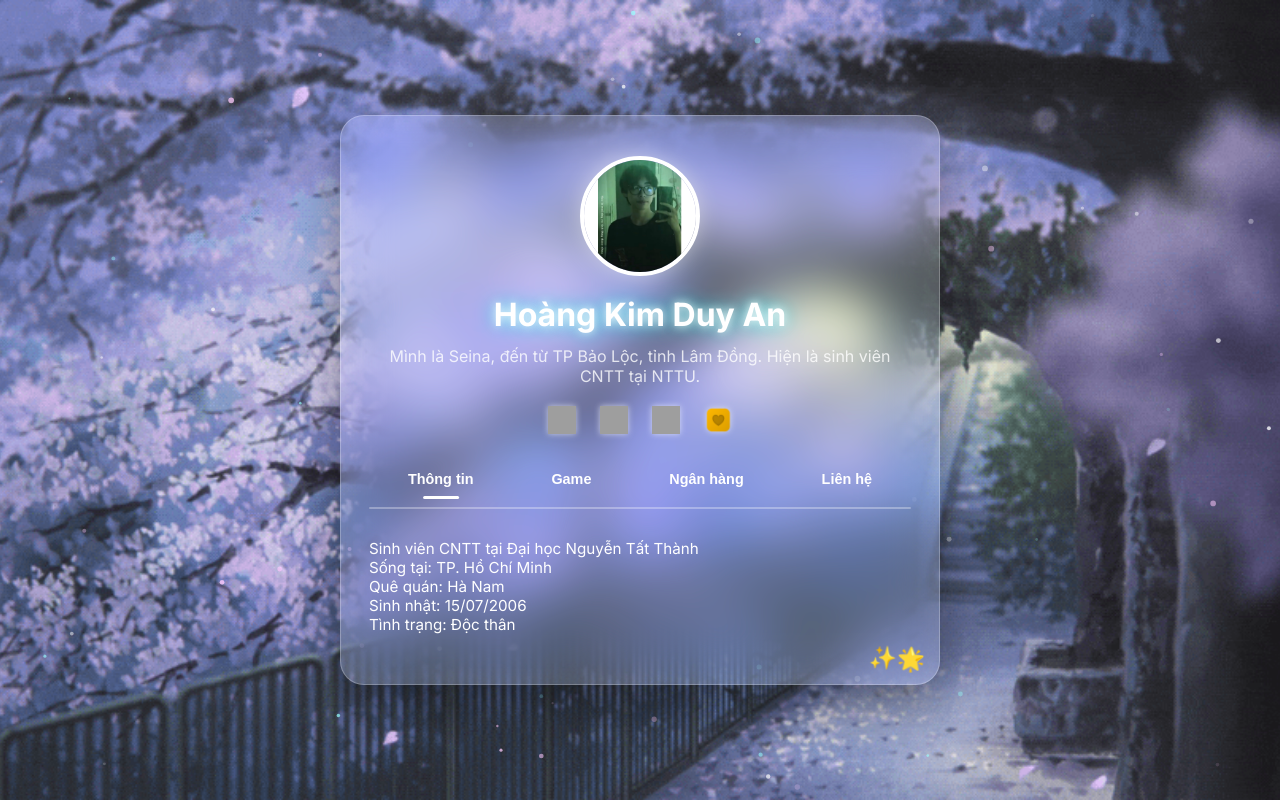
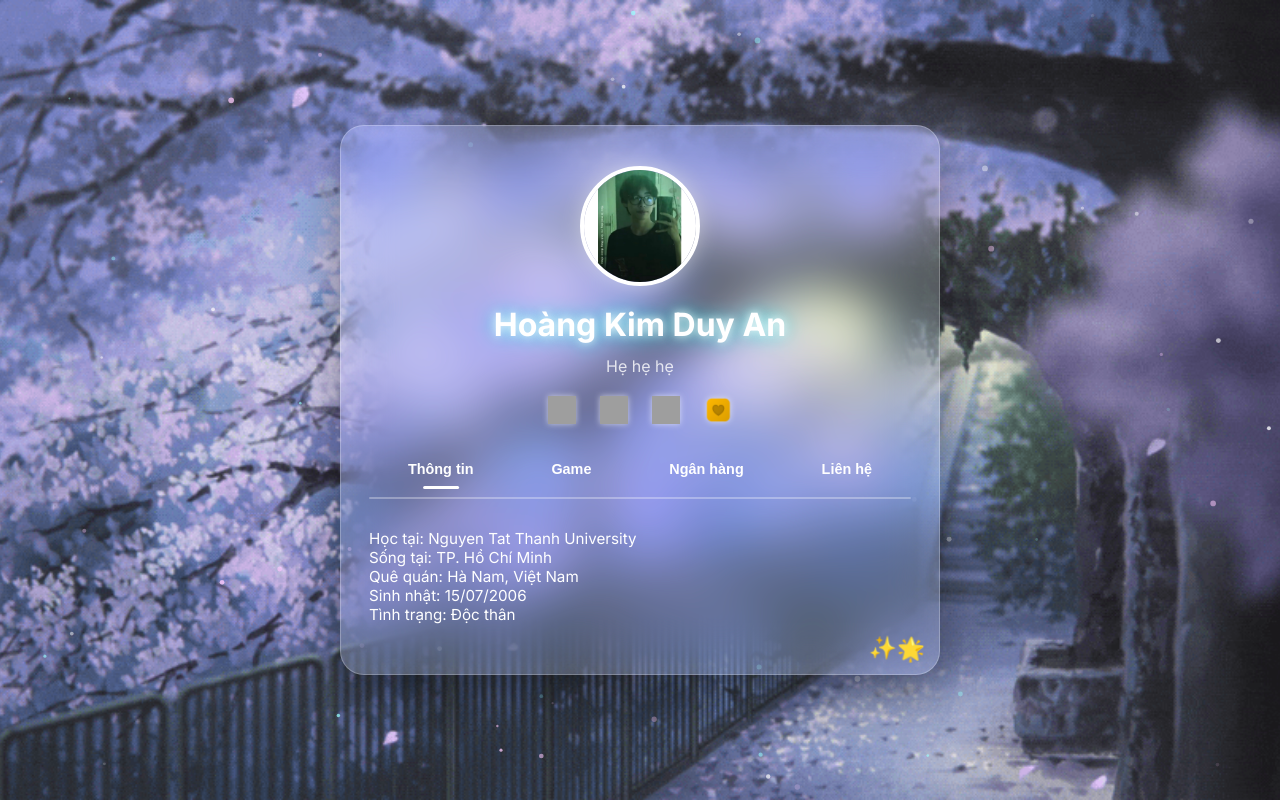
Before and after one commit to dyannseina/Seinaa, a plain HTML site: page index.html in a window 1280 px wide. Drawn offline with nearby package versions, Linux system fonts and the light colour scheme; grey boxes are pictures that could not be loaded.

Commit message:
index.html

```diff
--- a/index.html
+++ b/index.html
@@ -203,7 +203,7 @@
     <div class="card">
         <img src="z6742153848464_ac59b23f76801cbbb06bb03cfb7f5598.jpg" alt="Avatar" class="avatar" />
         <h1>Hoàng Kim Duy An</h1>
-        <p class="slogan">Mình là Seina, đến từ TP Bảo Lộc, tỉnh Lâm Đồng. Hiện là sinh viên CNTT tại NTTU.</p>
+        <p class="slogan">Hẹ hẹ hẹ</p>
 
         <div class="social-links">
             <a href="https://facebook.com/dyann.seina25" target="_blank"><img src="https://cdn-icons-png.flaticon.com/512/733/733547.png" alt="Facebook" /></a>
@@ -222,9 +222,9 @@
         <div class="tab-separator"></div>
 
         <div id="info" class="tab-content active">
-            <p>Sinh viên CNTT tại Đại học Nguyễn Tất Thành</p>
+            <p>Học tại: Nguyen Tat Thanh University</p>
             <p>Sống tại: TP. Hồ Chí Minh</p>
-            <p>Quê quán: Hà Nam</p>
+            <p>Quê quán: Hà Nam, Việt Nam</p>
             <p>Sinh nhật: 15/07/2006</p>
             <p>Tình trạng: Độc thân</p>
         </div>
@@ -238,7 +238,7 @@
             <p>Ngân hàng: Techcombank</p>
             <p>Số tài khoản: 1507200631</p>
             <p>Ngân hàng: Vietcombank</p>
-            <p>1036446932</p>
+            <p>Số tài khoản: 1036446932</p>
         </div>
 
         <div id="contact" class="tab-content">
```
